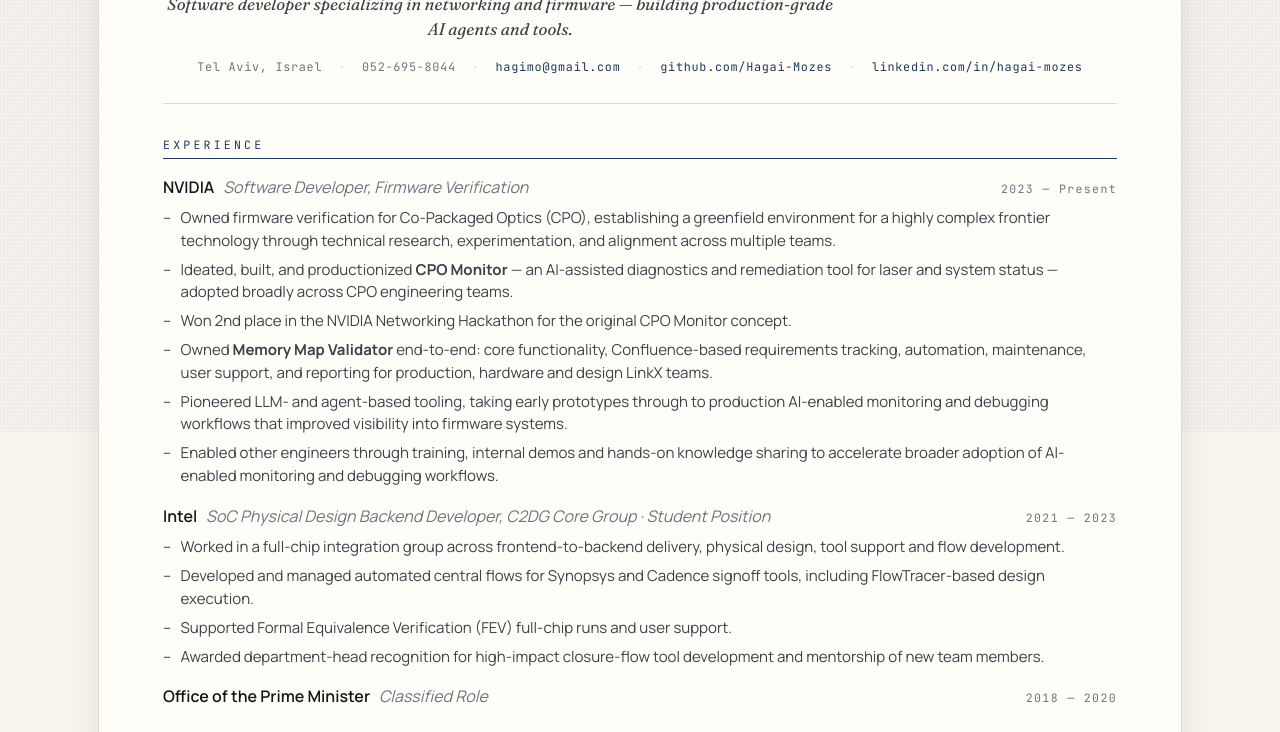
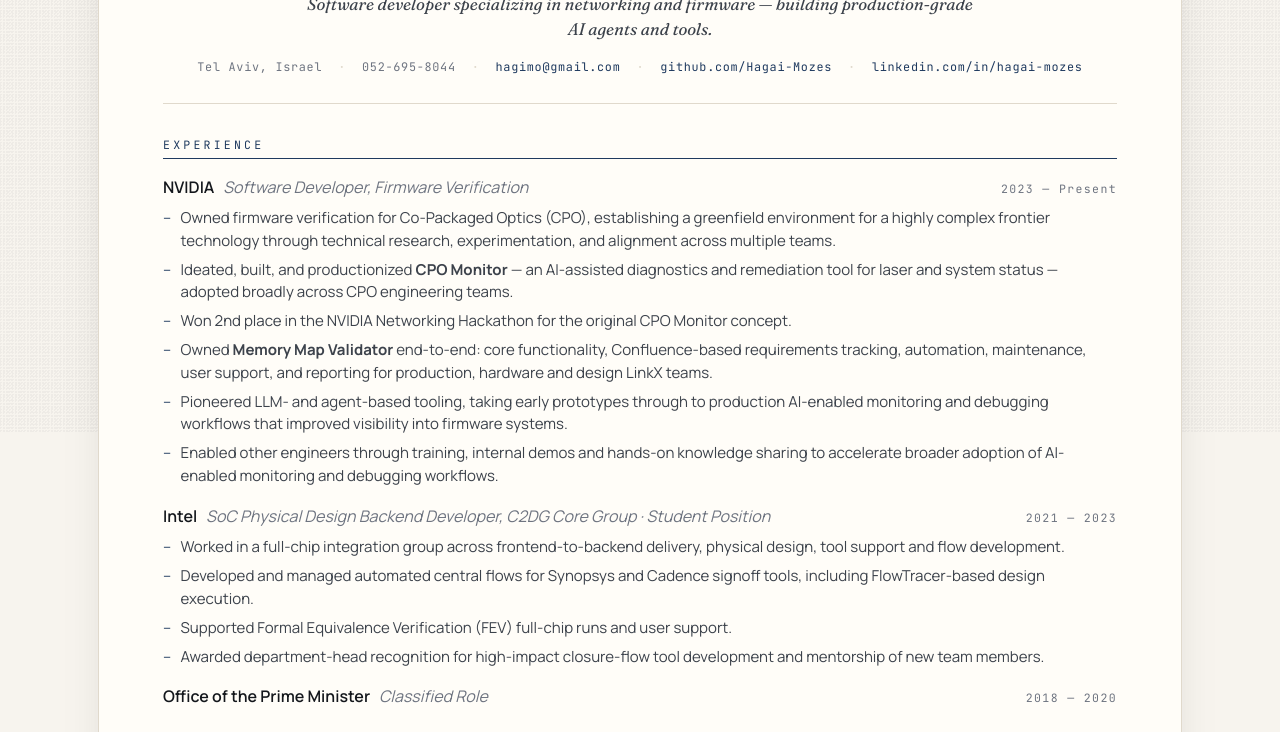
Before and after one commit to Hagai-Mozes/hagai_web, a website: page public/cv.html in a window 1280 px wide. Shown: the part 368-1100 px from the top of the page. Drawn offline with Linux system fonts and the light colour scheme.

Commit message:
Center CV subtitle

```diff
--- a/public/styles.css
+++ b/public/styles.css
@@ -744,7 +744,7 @@ footer {
   font-family: var(--serif);
   font-style: italic;
   font-size: 1.05rem;
-  margin-top: .8rem;
+  margin: .8rem auto 1rem;
   color: var(--ink-soft);
 }
 .cv-contact {
```
